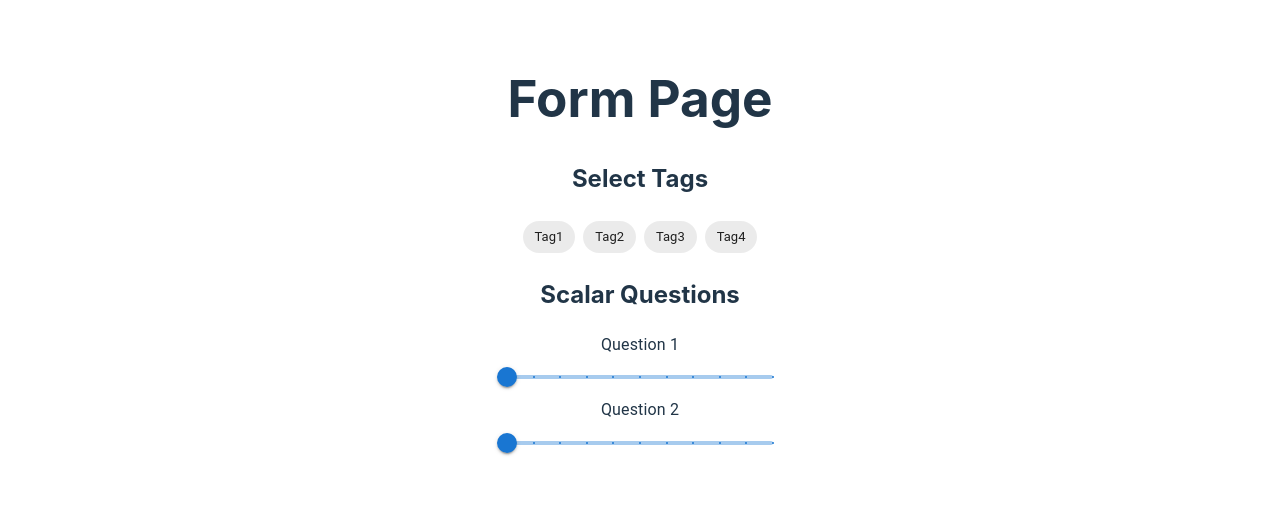
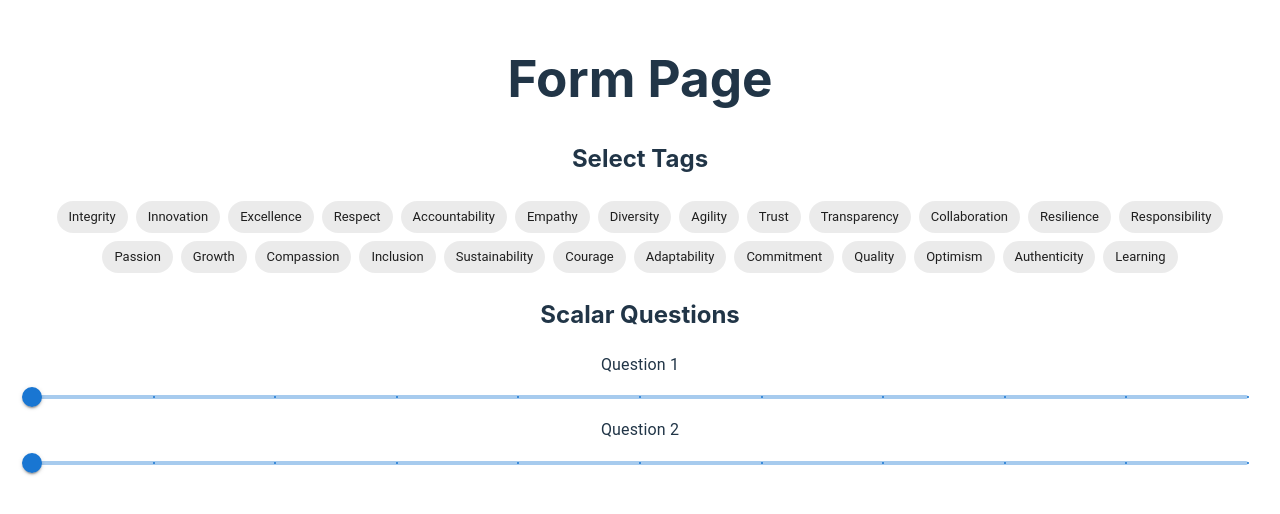
Before and after one commit to Papumaja/junction24, a React (Vite) app: page /EmployeeForm in a window 1280 px wide. Shown: the part 150-664 px from the top of the page. Built offline with nearby package versions, Linux system fonts and the light colour scheme.

Commit message:
Add real tags and prioritize selected

```diff
--- a/src/pages/FormPage.jsx
+++ b/src/pages/FormPage.jsx
@@ -1,5 +1,33 @@
 import React, { useState } from 'react';
 import { Chip, Slider, Typography } from '@mui/material';
+
+const tags = [
+  'Integrity',
+  'Innovation',
+  'Excellence',
+  'Respect',
+  'Accountability',
+  'Empathy',
+  'Diversity',
+  'Agility',
+  'Trust',
+  'Transparency',
+  'Collaboration',
+  'Resilience',
+  'Responsibility',
+  'Passion',
+  'Growth',
+  'Compassion',
+  'Inclusion',
+  'Sustainability',
+  'Courage',
+  'Adaptability',
+  'Commitment',
+  'Quality',
+  'Optimism',
+  'Authenticity',
+  'Learning',
+];
 
 export default function FormPage() {
   const [selectedTags, setSelectedTags] = useState([]);
@@ -8,14 +36,12 @@ export default function FormPage() {
     question2: 0,
   });
 
-  const tags = ['Tag1', 'Tag2', 'Tag3', 'Tag4'];
+  const handleTagChange = (tag) => {
+    const newSelectedTags = selectedTags.includes(tag)
+      ? selectedTags.filter((t) => t !== tag)
+      : [...selectedTags, tag];
 
-  const handleTagChange = (tag) => {
-    setSelectedTags((prevTags) =>
-      prevTags.includes(tag)
-        ? prevTags.filter((t) => t !== tag)
-        : [...prevTags, tag]
-    );
+    setSelectedTags(newSelectedTags);
   };
 
   const handleScalarChange = (question, value) => {
@@ -25,13 +51,21 @@ export default function FormPage() {
     }));
   };
 
+  const sortedTags = [...tags].sort((a, b) => {
+    const aSelected = selectedTags.includes(a);
+    const bSelected = selectedTags.includes(b);
+    if (aSelected && !bSelected) return -1;
+    if (!aSelected && bSelected) return 1;
+    return 0;
+  });
+
   return (
     <div>
       <h1>Form Page</h1>
       <form>
         <div>
           <h2>Select Tags</h2>
-          {tags.map((tag) => (
+          {sortedTags.map((tag) => (
             <Chip
               key={tag}
               label={tag}
```
